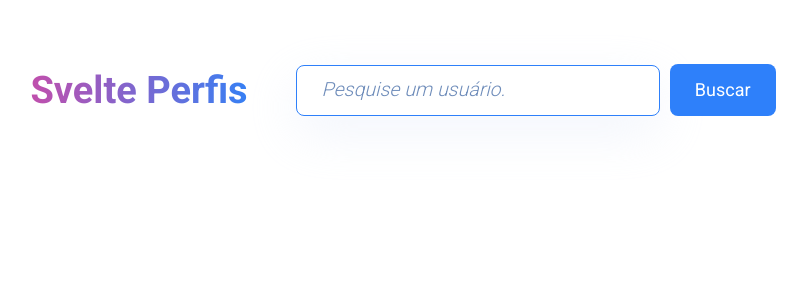
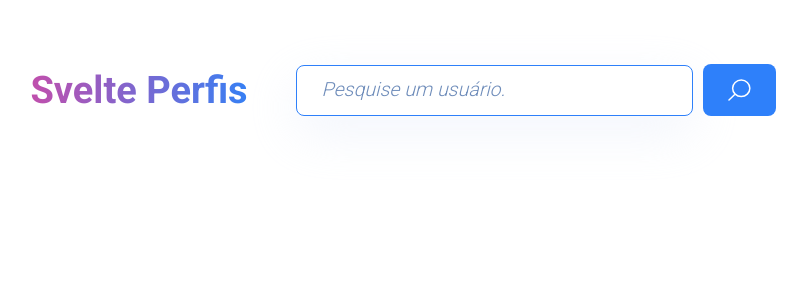
Before and after one commit to DomynickBessa/svelte-perfis, a Svelte app: page / in a window 1280 px wide. Shown: the top 300 px of the page, without its empty margins (237-1044 px from the left). Built offline with nearby package versions, Linux system fonts and the light colour scheme.

Commit message:
criado componente Botao.svelte

```diff
--- a/src/App.svelte
+++ b/src/App.svelte
@@ -1,6 +1,5 @@
 <script lang="ts">
 	import Cabecalho from "./components/Cabecalho.svelte";
-	import Formulario from "./components/Formulario.svelte";
 	import Usuario from "./components/Usuario.svelte";
 	import type IUsuario from "./interfaces/IUsuario";
 	let usuario: IUsuario | null = null;
--- /dev/null
+++ b/src/components/Botao.svelte
@@ -0,0 +1,35 @@
+
+
+<button type="submit" class="botao">
+    <slot></slot>
+</button>
+
+<style>
+    .botao {
+        padding: 15px 25px;
+        border-radius: 8px;
+        border: none;
+        background: #2e80fa;
+        line-height: 22px;
+        color: #fff;
+        font-size: 18px;
+        cursor: pointer;
+        width: 100%;
+        justify-content: center;
+
+        transition: background-color 0.2s;
+
+        display: flex;
+        align-items: center;
+        gap: 13px; /* Espaçamento entre o texto e o ícone */
+    }
+        @media (max-width: 600px) {
+        .botao {
+            width: 100%;
+            justify-content: center;
+        }
+    }
+        .botao:hover {
+        background: #4590ff;
+    }
+</style>
--- a/src/components/Formulario.svelte
+++ b/src/components/Formulario.svelte
@@ -2,6 +2,7 @@
     import type IUsuario from "../interfaces/IUsuario";
     import { buscarRepositorios, buscarUsuario } from "../requesicoes";
     import montaUsuario from "../utils/montaUsuario";
+    import Botao from "./Botao.svelte";
 
     export let usuario: IUsuario | null = null;
 
@@ -42,7 +43,7 @@
         >
     {/if}
     <div class="botao-container">
-        <button type="submit" class="botao">Buscar</button>
+        <Botao><img src="/assets/lupa.svg" alt="icone de lupa" /></Botao>
     </div>
 </form>
 
@@ -72,25 +73,6 @@
         flex-shrink: 0; /* Impede que o botão encolha */
     }
 
-    .botao {
-        padding: 15px 25px;
-        border-radius: 8px;
-        border: none;
-        background: #2e80fa;
-        line-height: 22px;
-        color: #fff;
-        font-size: 18px;
-        cursor: pointer;
-        width: 100%;
-        justify-content: center;
-
-        transition: background-color 0.2s;
-
-        display: flex;
-        align-items: center;
-        gap: 13px; /* Espaçamento entre o texto e o ícone */
-    }
-
     @media (max-width: 600px) {
         form {
             flex-direction: column; /* No celular, vira uma coluna */
@@ -103,11 +85,6 @@
             width: 100%;
             flex-shrink: 0; /* Impede que o botão encolha */
         }
-
-        .botao {
-            width: 100%;
-            justify-content: center;
-        }
     }
     .input::placeholder {
         font-family: "Roboto";
@@ -117,9 +94,7 @@
         line-height: 26px;
         color: #6e8cba;
     }
-    .botao:hover {
-        background: #4590ff;
-    }
+
     .erro {
         bottom: -25px;
         left: 0;
--- a/src/components/Usuario.svelte
+++ b/src/components/Usuario.svelte
@@ -1,8 +1,10 @@
 <script lang="ts">
     import BarraSuperior from "./BarraSuperior.svelte";
     import type IUsuario from "../interfaces/IUsuario";
-    import { buscarUsuario } from "../requesicoes";
+
     export let usuario: IUsuario;
+
+    $: tempRepositorios = Boolean(usuario.repositorios_recentes.length);
 </script>
 
 <div class="card-usuario">
@@ -35,6 +37,7 @@
                 Repositórios: <span>{usuario.repositorios_publicos}</span>
             </div>
         </div>
+        {#if tempRepositorios === true}
             <div class="repositorios">
                 <h2 class="titulo">Repositórios Recentes:</h2>
                 <ul>
@@ -50,18 +53,9 @@
                             </a>
                         </li>
                     {/each}
-                <li>
-                    <a
-                        href="https://github.com/{usuario.login}"
-                        target="_blank"
-                        rel="noopener"
-                        class="repositorio"
-                    >
-                        Perfil no GitHub
-                    </a>
-                </li>
                 </ul>
             </div>
+        {/if}
     </div>
     <!-- fechando a div usuario -->
 </div>
```
Also changed, not shown: public/assets/lupa.svg (added). Lines whose indentation alone changed are shown as unchanged.
